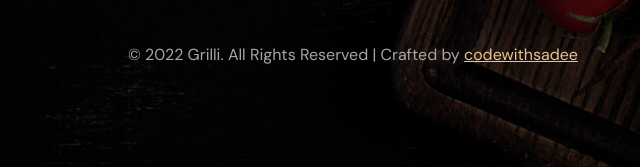
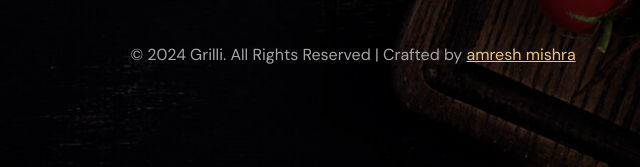
Before and after one commit to amresh012/grilli-master, a plain HTML site: page index.html in a window 1280 px wide. Shown: the part 8553-8720 px from the top of the page, 287-927 px from the left. Drawn offline with nearby package versions, Linux system fonts and the light colour scheme; a web font is replaced by a local one.

```diff
--- a/index.html
+++ b/index.html
@@ -1183,8 +1183,8 @@
       <div class="footer-bottom">
 
         <p class="copyright">
-          &copy; 2022 Grilli. All Rights Reserved | Crafted by <a href="https://github.com/codewithsadee"
-            target="_blank" class="link">codewithsadee</a>
+          &copy; 2024 Grilli. All Rights Reserved | Crafted by <a href="https://github.com/amresh012"
+            target="_blank" class="link">amresh mishra</a>
         </p>
 
       </div>
```
